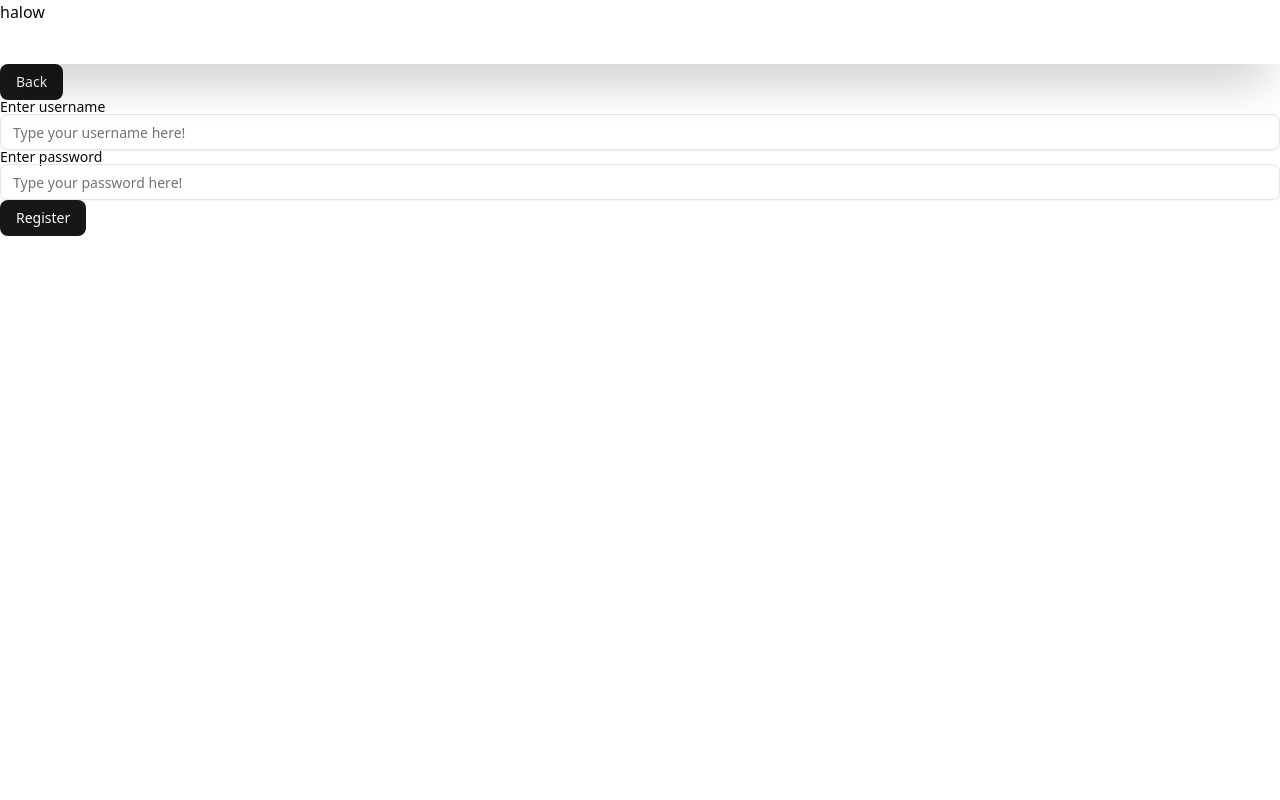
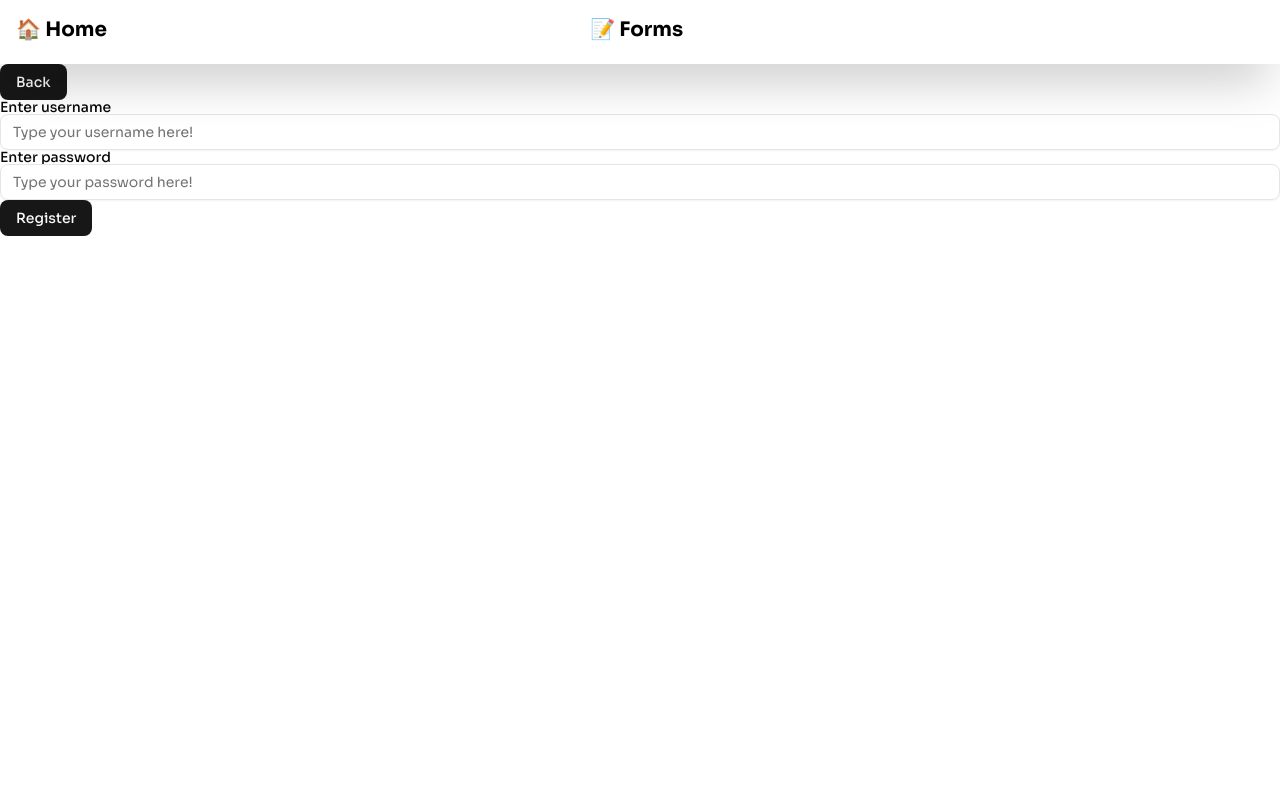
Before and after one commit to dfi06/techmog-forms-fe, a Next.js app: page /register in a window 1280 px wide. Shown: the top 800 px of the page. Built offline with nearby package versions, Linux system fonts and the light colour scheme.

Commit message:
sora font

```diff
--- a/app/globals.css
+++ b/app/globals.css
@@ -120,7 +120,12 @@
   * {
     @apply border-border outline-ring/50;
   }
+
   body {
     @apply bg-background text-foreground;
   }
 }
+
+.font-sora {
+  font-family: var(--font-sora);
+}
--- a/app/layout.js
+++ b/app/layout.js
@@ -1,4 +1,4 @@
-import { Geist, Geist_Mono } from "next/font/google";
+import { Geist, Geist_Mono, Sora } from "next/font/google";
 import "./globals.css";
 import Link from "next/link";
 import { Toaster } from "@/components/ui/sonner"
@@ -13,6 +13,12 @@ const geistMono = Geist_Mono({
   subsets: ["latin"],
 });
 
+const sora = Sora({
+  variable: "--font-sora",
+  subsets: ["latin"],
+
+})
+
 export const metadata = {
   title: "Create Next App",
   description: "Generated by create next app",
@@ -22,17 +28,19 @@ export default function RootLayout({ children }) {
   return (
     <html lang="en" suppressHydrationWarning={true}>
       <body
-        className={`${geistSans.variable} ${geistMono.variable} antialiased `}
+        className={`${geistSans.variable} ${geistMono.variable} antialiased ${sora.variable} font-sora`}
       >
-        <div className="w-full h-16 bg-white shadow-2xl relative z-50 border-gray-400">
-          halow
+        <div className="w-full h-16 bg-white shadow-2xl relative z-50 border-gray-400 text-black text-vorder font-bold p-4 text-xl flex justify-between" >
+          <Link href="/" >🏠 Home</Link>
+          <Link href="/#forms" className="pl-12">📝 Forms</Link>
+          <Link href="#footer" className="text-white"> you found me!</Link>
         </div>
         <div className="min-h-screen">
           {children}
         </div>
         <Toaster />
-        <Link href="https://github.com/dfi06" className="w-full h-40 bg-blue-400 p-16 flex flex-col  text-center">
-          made w ♡
+        <Link id="footer" href="https://github.com/dfi06" className="w-full h-40 bg-blue-400 p-16 flex flex-col  text-center">
+          ui is n̶o̶t̶ my passion, made w ♡
           <div>{`click me for my github`}</div>
         </Link >
       </body>
--- a/app/login/page.js
+++ b/app/login/page.js
@@ -3,24 +3,42 @@ import { Button } from '@/components/ui/button'
 import { Input } from '@/components/ui/input'
 import { Label } from '@/components/ui/label'
 import Link from 'next/link'
+import { useRouter } from 'next/navigation'
 import React, { useState } from 'react'
+import { toast } from "sonner"
 
 const Page = () => {
+  const router = useRouter()
   const [username, setUsername] = useState("")
   const [password, setPassword] = useState("")
 
-  const handleLogin = (e) => {
+  const handleLogin = async (e) => {
     e.preventDefault()
 
-    fetch(`${process.env.NEXT_PUBLIC_BACKEND_URL}/user/login`, {
-      body: JSON.stringify({username,password}),
-      headers: {
-        'Content-Type': "application/json"
-      },
-      credentials: "include",
-      method: "POST"
-    })
+    try {
+      const res = await fetch(
+        `${process.env.NEXT_PUBLIC_BACKEND_URL}/user/login`,
+        {
+          method: "POST",
+          headers: { "Content-Type": "application/json" },
+          credentials: "include",
+          body: JSON.stringify({ username, password }),
+        }
+      )
 
+      const data = await res.json()
+
+      if (!res.ok) {
+        toast.error(data.message || "Login failed")
+        return
+      }
+
+      toast.success("Logged in successfully")
+      router.push("/")
+
+    } catch (err) {
+      toast.error("Network error")
+    }
   }
 
   return (
--- a/app/page.js
+++ b/app/page.js
@@ -16,33 +16,73 @@ export default function Home() {
   const deleteForm = (form_id) => {
     setFormsArr(prev => prev.filter(f => f.form_id != form_id))
   }
+
+  const handleLogout = async () => {
+    await fetch(`${process.env.NEXT_PUBLIC_BACKEND_URL}/user/logout`, {
+      method: "POST",
+      credentials: "include"
+    });
+    window.location.reload()
+  }
   return (
     <div>
       <div className="h-[65vh] flex flex-col py-20 border-y-2 border-gray-500 bg-blue-400 text-white w-full gap-16 justify-center">
         <div className="flex gap-32 justify-center">
           <div className=" space-y-4">
             <h1 className="font-bold text-4xl">Welcome</h1>
-            <p className="w-[40ch]">Make and submit forms. Techmog™ other chudmaxxing arch-cels. We provide the best in-house tools for creating forms. Usage of site may attract attention from foids, Techmog Forms is not liable for any unwanted conduct or damages.</p>
+            <p className="w-[40ch]">Make and submit forms. Techmog™ other chudmaxxing arch-cels. We provide the best in-house tools for creating forms. Usage of site may attract attention from foids, Techmog Forms is not liable for any unwanted conduct or damages. Site performance may vary due to 3rd party service limits</p>
           </div>
-          <motion.div className="my-auto"
+          <motion.div
             animate={{
-              y: ["0%", "-10%", "0%"],
+                x: ["0%", "3%", "0%"],
               }}
               transition={{
-              duration: 5,
+                duration: 1.5,
                 ease: "easeInOut",
                 repeat: Infinity,
                 repeatType: "loop",
               }}
+            className="my-auto flex items-center gap-4"
           >
+            <motion.div
+              animate={{
+                y: ["5%", "-20%", "5%"],
+              }}
+              transition={{
+                duration: 1.5,
+                ease: "easeInOut",
+                repeat: Infinity,
+                repeatType: "loop",
+              }}
+              className="text-7xl transform -scale-x-100"
+            >
+              🫴
+            </motion.div>
+            <div>
               <h1 className="-tracking-[0.085em] font-bold text-6xl">Techmog </h1>
               <h1 className="-tracking-[0.085em] font-bold text-6xl">Forms.</h1>
+            </div>
+            <motion.div
+              animate={{
+                y: ["-20%", "5%", "-20%"],
+              }}
+              transition={{
+                duration: 1.5,
+                ease: "easeInOut",
+                repeat: Infinity,
+                repeatType: "loop",
+              }}
+              className="text-7xl transform "
+            >
+              🫴
+            </motion.div>
           </motion.div>
 
         </div>
         <div className="space-x-8 self-center mx-auto ">
           <Link href="/login"><Button variant='darkblue'>Login</Button></Link>
           <Link href="/register"><Button variant='white'>Register</Button></Link>
+          <Button variant='destructive' onClick={handleLogout}>Logout</Button>
         </div>
       </div>
       <div className="w-full h-10 shadow-2xl rotate-180 relative z-50"/>
--- a/app/register/page.js
+++ b/app/register/page.js
@@ -3,30 +3,49 @@ import { Button } from '@/components/ui/button'
 import { Input } from '@/components/ui/input'
 import { Label } from '@/components/ui/label'
 import Link from 'next/link'
+import { useRouter } from 'next/navigation'
 import React, { useState } from 'react'
+import { toast } from "sonner"
 
 const Page = () => {
+  const router = useRouter()
   const [username, setUsername] = useState("")
   const [password, setPassword] = useState("")
 
-  const handleLogin = (e) => {
+  const handleRegister = async (e) => {
     e.preventDefault()
 
-    fetch(`${process.env.NEXT_PUBLIC_BACKEND_URL}/user/register`, {
-      body: JSON.stringify({username,password}),
-      headers: {
-        'Content-Type': "application/json"
-      },
-      credentials: "include",
-      method: "POST"
-    })
+    try {
+      const res = await fetch(
+        `${process.env.NEXT_PUBLIC_BACKEND_URL}/user/register`,
+        {
+          method: "POST",
+          headers: { "Content-Type": "application/json" },
+          credentials: "include",
+          body: JSON.stringify({ username, password }),
+        }
+      )
+
+      const data = await res.json()
+
+      if (!res.ok) {
+        toast.error(data.message || "Registration failed")
+        return
+      }
+
+      toast.success("Registered successfully")
+      router.push("/login")
+
+    } catch (err) {
+      toast.error("Network error")
+    }
 
   }
 
   return (
     <div>
         <Link href="/"><Button>Back</Button></Link>
-        <form onSubmit={handleLogin}>
+        <form onSubmit={handleRegister}>
             <Label>Enter username</Label>
             <Input value={username} onChange={(e) => setUsername(e.target.value)} placeholder="Type your username here!"></Input>
             <Label>Enter password</Label>
```
Lines whose indentation alone changed are shown as unchanged.
